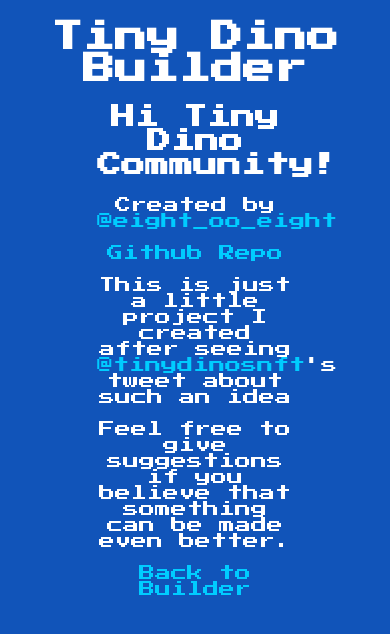
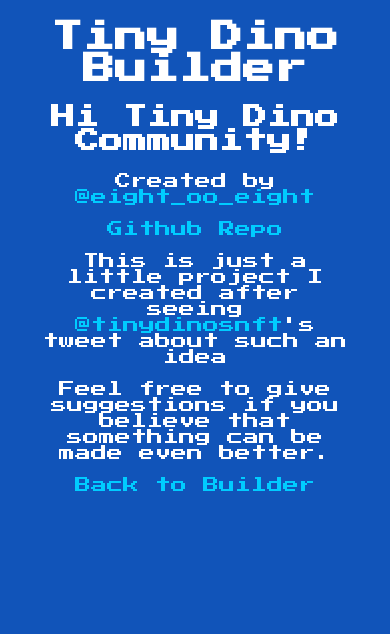
Before and after one commit to NiamiTV/tinydinobuilder, a Next.js app: page /aboutme in a window 390 px wide. Shown: the top 634 px of the page. Built offline with nearby package versions, Linux system fonts and the light colour scheme.

Commit message:
about me page fix

```diff
--- a/styles/Home.module.css
+++ b/styles/Home.module.css
@@ -118,4 +118,8 @@
     grid-template-rows: auto auto auto;
     height: 20vh;
   }
+
+  .aboutme {
+    width: 95%;
+  }
 }
```
